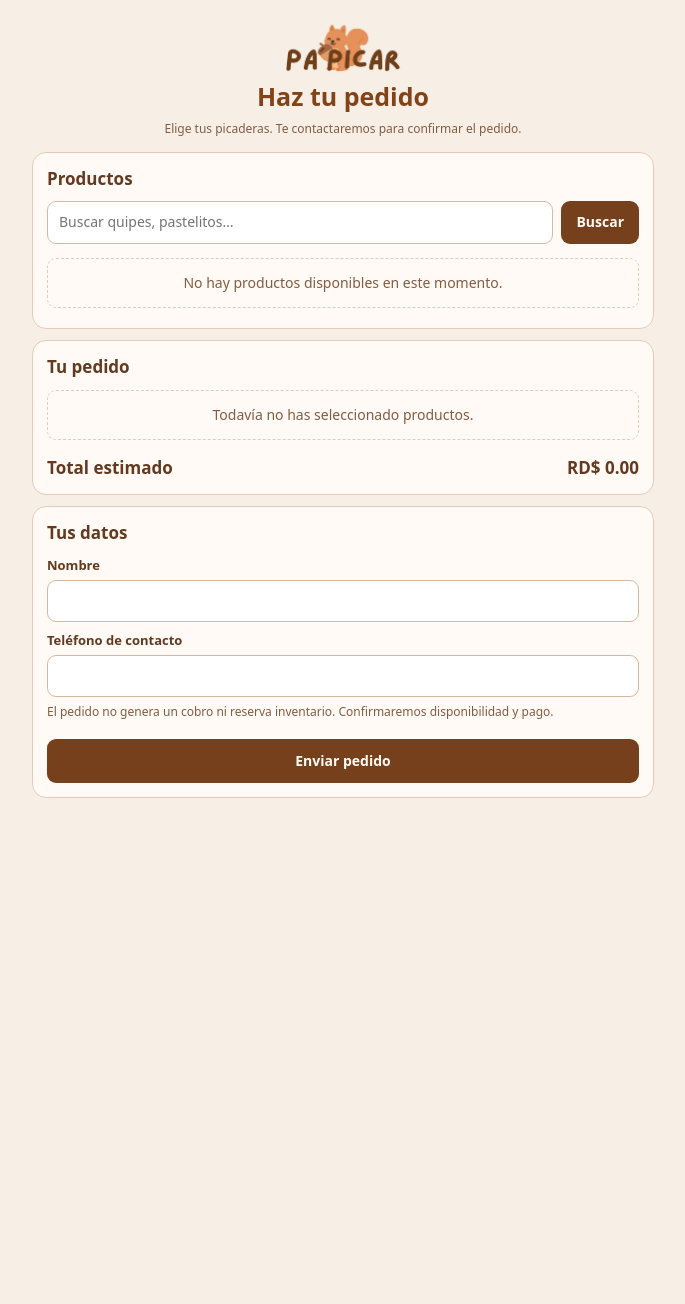
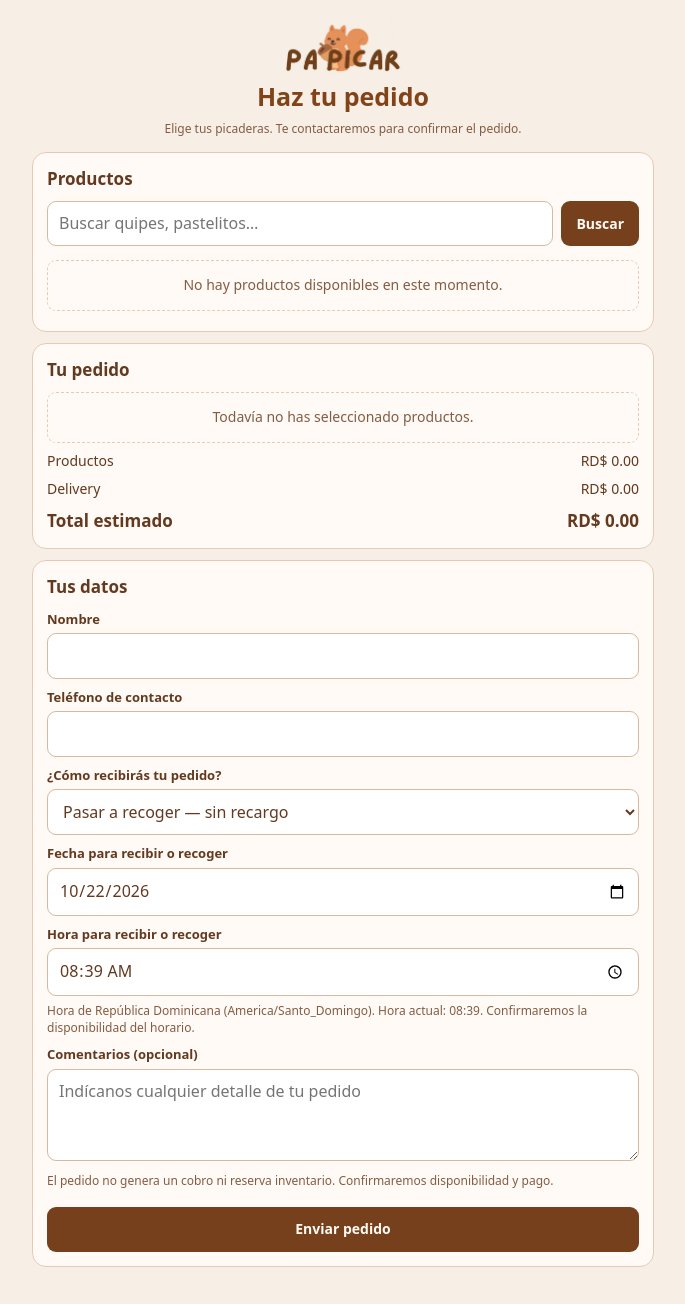
Before and after one commit to matiascorderoedwin-cmyk/Pa-picar, a Flask app: page /pedir in a window 1280 px wide. Shown: the whole page, without its empty margins (297-982 px from the left). Before the commit the page ends 798 px from the top, so only its background shows below. Run offline with Flask 3, Linux system fonts and the light colour scheme; data that the repository does not hold is empty; some libraries are stand-ins or nearby versions.

Commit message:
Add scheduled public orders, delivery fee and admin details for Preview

```diff
--- a/app.py
+++ b/app.py
@@ -8,6 +8,7 @@ from functools import wraps, lru_cache
 from datetime import timedelta
 from datetime import datetime
 from decimal import Decimal, InvalidOperation
+from pedidos_entrega import ahora_local, validar_entrega, formato_hora_rd
 
 import psycopg
 from psycopg.rows import dict_row
@@ -18,6 +19,7 @@ from werkzeug.security import check_password_hash, generate_password_hash
 load_dotenv()
 
 app = Flask(__name__)
+app.jinja_env.filters['hora_rd'] = formato_hora_rd
 # A stable secret is required for sessions on serverless deployments.
 if os.getenv("VERCEL") and not os.getenv("SECRET_KEY"):
     raise RuntimeError("SECRET_KEY must be configured in Vercel environment variables")
@@ -30,6 +32,9 @@ if os.getenv('COOKIE_SECURE', 'false').lower() == 'true':
 
 def conectar():
     """Open PostgreSQL connection, including Supabase's transaction pooler."""
+    # Preview must explicitly opt into an isolated database, never inherit production.
+    if os.getenv('VERCEL_ENV') == 'preview' and os.getenv('PREVIEW_DATABASE_ISOLATED') != 'true':
+        raise psycopg.OperationalError('Preview requiere una base de datos aislada.')
     host = os.getenv("DATABASE_HOST", "127.0.0.1")
     settings = dict(
         dbname=os.getenv("DATABASE_NAME", "base_de_pa-picar"),
@@ -513,6 +518,7 @@ def pedidos():
                 cursor.execute("""
                     SELECT p.id,p.cliente_nombre,p.cliente_telefono,p.total,p.estado,
                            p.creado_en,p.procesado_en,p.motivo_rechazo,p.venta_id,
+                           p.nota,p.modalidad,p.entrega_en,p.direccion_entrega,p.costo_delivery,
                            COALESCE(
                              json_agg(json_build_object('nombre',d.nombre_producto,
                                                        'cantidad',d.cantidad,
@@ -727,7 +733,7 @@ def pedidos_publicos():
             with conexion.cursor(row_factory=dict_row) as cursor:
                 cursor.execute('SELECT id,nombre,precio,cantidad FROM productos WHERE activo=TRUE AND cantidad>0 ORDER BY nombre,id')
                 productos=cursor.fetchall()
-        return render_template('pedir.html',productos=productos)
+        return render_template('pedir.html',productos=productos,ahora=ahora_local())
     except psycopg.Error:
         app.logger.exception('Error mostrando catálogo público')
         abort(503)
@@ -744,6 +750,7 @@ def enviar_pedido():
         flash('Revisa tu nombre y teléfono.', 'error')
         return redirect(url_for('pedidos_publicos'))
     try:
+        modalidad, nota, direccion, entrega, costo_delivery = validar_entrega(request.form)
         items=json.loads(request.form.get('items','[]'))
         if not isinstance(items,list) or not 1<=len(items)<=30:
             raise ValueError('Selecciona productos para el pedido.')
@@ -772,7 +779,11 @@ def enviar_pedido():
                     subtotal=producto['precio']*q
                     total+=subtotal
                     detalles.append((producto,q,subtotal))
-                cursor.execute('INSERT INTO pedidos(cliente_nombre,cliente_telefono,total,total_estimado,estado) VALUES (%s,%s,%s,%s,%s) RETURNING id', (nombre,telefono,total,total,'Pendiente'))
+                total += costo_delivery
+                cursor.execute('''INSERT INTO pedidos(cliente_nombre,cliente_telefono,total,total_estimado,estado,
+                                  nota,modalidad,entrega_en,direccion_entrega,costo_delivery)
+                                  VALUES (%s,%s,%s,%s,%s,%s,%s,%s,%s,%s) RETURNING id''',
+                               (nombre,telefono,total,total,'Pendiente',nota,modalidad,entrega,direccion,costo_delivery))
                 pedido_id=cursor.fetchone()['id']
                 for producto,q,subtotal in detalles:
                     cursor.execute('INSERT INTO pedido_detalles(pedido_id,producto_id,nombre_producto,cantidad,precio_unitario,subtotal) VALUES (%s,%s,%s,%s,%s,%s)',(pedido_id,producto['id'],producto['nombre'],q,producto['precio'],subtotal))
@@ -799,7 +810,7 @@ def procesar_pedido(pedido_id, accion):
     try:
         with conectar() as conexion:
             with conexion.cursor(row_factory=dict_row) as cursor:
-                cursor.execute('SELECT id,estado FROM pedidos WHERE id=%s FOR UPDATE', (pedido_id,))
+                cursor.execute('SELECT id,estado,costo_delivery FROM pedidos WHERE id=%s FOR UPDATE', (pedido_id,))
                 pedido=cursor.fetchone()
                 if pedido is None:
                     abort(404)
@@ -843,7 +854,8 @@ def procesar_pedido(pedido_id, accion):
                         if metodo not in ('Efectivo','Transferencia'):
                             raise ValueError('Selecciona un método de pago válido.')
                         total=sum((d['precio_unitario']*d['cantidad'] for d in detalles),Decimal('0'))
-                        cursor.execute('INSERT INTO ventas(metodo_pago,total) VALUES (%s,%s) RETURNING id',(metodo,total))
+                        total += pedido['costo_delivery']
+                        cursor.execute('INSERT INTO ventas(metodo_pago,total,costo_delivery) VALUES (%s,%s,%s) RETURNING id',(metodo,total,pedido['costo_delivery']))
                         venta_id=cursor.fetchone()['id']
                         for d in detalles:
                             subtotal=d['precio_unitario']*d['cantidad']
--- a/requirements.txt
+++ b/requirements.txt
@@ -2,3 +2,4 @@ Flask>=3.1,<4
 psycopg[binary]>=3.2,<4
 python-dotenv>=1.0,<2
 Pillow>=11,<13
+tzdata==2026.5
--- a/templates/pedir.html
+++ b/templates/pedir.html
@@ -17,7 +17,9 @@
     .subtitulo, .ayuda { color: #835c43; font-size: 12px; }
     .card { background: #fffaf5; border: 1px solid #e5cbb7; border-radius: 14px; padding: 14px; margin-bottom: 11px; }
     label { display: block; font-size: 13px; font-weight: 650; margin: 9px 0 5px; }
-    input { width: 100%; min-width: 0; border: 1px solid #d8b99e; background: white; color: #63391f; padding: 10px 11px; border-radius: 9px; font: inherit; }
+    input, select, textarea { width: 100%; min-width: 0; border: 1px solid #d8b99e; background: white; color: #63391f; padding: 10px 11px; border-radius: 9px; font: inherit; font-size: 16px; }
+    .numero { width: 65px; padding: 6px; }
+    .desglose { display: flex; justify-content: space-between; margin-top: 8px; }
     input:focus-visible, button:focus-visible { outline: 3px solid #e7a66d; outline-offset: 2px; }
     button { border: 0; border-radius: 9px; background: #77401d; color: #fffaf4; font: inherit; font-weight: 700; cursor: pointer; }
     button:disabled { opacity: .65; cursor: wait; }
@@ -99,7 +101,9 @@
         <div id="carrito">
           <p class="vacio">Todavía no has seleccionado productos.</p>
         </div>
-        <div class="total"><span>Total estimado</span><span id="total">RD$ 0.00</span></div>
+        <div class="desglose"><span>Productos</span><span id="subtotal-productos">RD$ 0.00</span></div>
+        <div class="desglose"><span>Delivery</span><span id="costo-delivery">RD$ 0.00</span></div>
+        <div class="total" aria-live="polite"><span>Total estimado</span><span id="total">RD$ 0.00</span></div>
       </section>
       <section class="card" aria-labelledby="titulo-cliente">
         <h2 id="titulo-cliente">Tus datos</h2>
@@ -107,6 +111,22 @@
         <input id="nombre" name="nombre" required minlength="2" maxlength="100" autocomplete="name">
         <label for="telefono">Teléfono de contacto</label>
         <input id="telefono" name="telefono" type="tel" required minlength="7" maxlength="30" autocomplete="tel">
+        <label for="modalidad">¿Cómo recibirás tu pedido?</label>
+        <select id="modalidad" name="modalidad" required>
+          <option value="recoger">Pasar a recoger — sin recargo</option>
+          <option value="delivery">Delivery — RD$ 100 adicionales</option>
+        </select>
+        <div id="direccion-campo" hidden>
+          <label for="direccion-entrega">Dirección de entrega</label>
+          <textarea id="direccion-entrega" name="direccion_entrega" minlength="5" maxlength="300" autocomplete="street-address" rows="2"></textarea>
+        </div>
+        <label for="fecha-entrega">Fecha para recibir o recoger</label>
+        <input id="fecha-entrega" name="fecha_entrega" type="date" required min="{{ ahora.strftime('%Y-%m-%d') }}" value="{{ ahora.strftime('%Y-%m-%d') }}">
+        <label for="hora-entrega">Hora para recibir o recoger</label>
+        <input id="hora-entrega" name="hora_entrega" type="time" required value="{{ ahora.strftime('%H:%M') }}">
+        <p class="ayuda">Hora de República Dominicana (America/Santo_Domingo). Hora actual: <span id="hora-actual"></span>. Confirmaremos la disponibilidad del horario.</p>
+        <label for="nota">Comentarios (opcional)</label>
+        <textarea id="nota" name="nota" maxlength="500" rows="3" placeholder="Indícanos cualquier detalle de tu pedido"></textarea>
         <p class="ayuda">El pedido no genera un cobro ni reserva inventario. Confirmaremos disponibilidad y pago.</p>
         <button id="enviar" type="submit" class="enviar">Enviar pedido</button>
       </section>
@@ -119,11 +139,34 @@
       const lista = document.getElementById('carrito');
       const form = document.getElementById('form-pedido');
       const busqueda = document.getElementById('busqueda');
+      const modalidad = document.getElementById('modalidad');
+      const fecha = document.getElementById('fecha-entrega');
+      const hora = document.getElementById('hora-entrega');
+      const relojInicio = performance.now();
+      const servidorInicio = {{ (ahora.timestamp() * 1000)|int }};
+      const reloj = new Intl.DateTimeFormat('en-CA', {timeZone: 'America/Santo_Domingo', year: 'numeric', month: '2-digit', day: '2-digit', hour: '2-digit', minute: '2-digit', hourCycle: 'h23'});
+      function actualizarReloj() {
+        const partes = Object.fromEntries(reloj.formatToParts(new Date(servidorInicio + performance.now() - relojInicio)).map(p => [p.type, p.value]));
+        const hoy = `${partes.year}-${partes.month}-${partes.day}`;
+        const actual = `${partes.hour}:${partes.minute}`;
+        fecha.min = hoy;
+        hora.min = fecha.value === hoy ? actual : '';
+        document.getElementById('hora-actual').textContent = actual;
+      }
+      actualizarReloj();
+      setInterval(actualizarReloj, 15000);
+      fecha.addEventListener('change', actualizarReloj);
+      modalidad.addEventListener('change', () => {
+        const delivery = modalidad.value === 'delivery';
+        document.getElementById('direccion-campo').hidden = !delivery;
+        document.getElementById('direccion-entrega').required = delivery;
+        document.getElementById('direccion-entrega').disabled = !delivery;
+        pintarCarrito();
+      });
       const moneda = valor => 'RD$ ' + valor.toLocaleString('es-DO', {minimumFractionDigits: 2, maximumFractionDigits: 2});
 
       function pintarCarrito() {
         lista.replaceChildren();
-        let total = 0;
         if (!carrito.size) {
           const mensaje = document.createElement('p');
           mensaje.className = 'vacio';
@@ -131,7 +174,6 @@
           lista.append(mensaje);
         }
         for (const item of carrito.values()) {
-          total += item.cantidad * item.precio;
           const fila = document.createElement('div');
           fila.className = 'linea-carrito';
           const detalle = document.createElement('div');
@@ -163,16 +205,41 @@
             if (cambio > 0 && item.cantidad >= item.max) boton.disabled = true;
             controles.append(boton);
             if (cambio < 0) {
-              const cuenta = document.createElement('span');
+              const cuenta = document.createElement('input');
+              cuenta.type = 'number';
+              cuenta.inputMode = 'numeric';
+              cuenta.min = '1';
+              cuenta.max = String(item.max);
+              cuenta.step = '1';
+              cuenta.required = true;
+              cuenta.setAttribute('aria-label', 'Cantidad de ' + item.nombre);
               cuenta.className = 'numero';
-              cuenta.textContent = String(item.cantidad);
+              cuenta.value = String(item.cantidad);
+              cuenta.addEventListener('input', () => {
+                if (!cuenta.validity.valid) return;
+                item.cantidad = Number(cuenta.value);
+                subtotal.textContent = moneda(item.precio * item.cantidad);
+                actualizarTotal();
+              });
+              cuenta.addEventListener('change', () => {
+                if (cuenta.validity.valid) pintarCarrito();
+                else cuenta.reportValidity();
+              });
               controles.append(cuenta);
             }
           }
           fila.append(detalle, controles);
           lista.append(fila);
         }
-        document.getElementById('total').textContent = moneda(total);
+        actualizarTotal();
+      }
+
+      function actualizarTotal() {
+        const subtotal = [...carrito.values()].reduce((s, i) => s + i.precio * i.cantidad, 0);
+        const recargo = modalidad.value === 'delivery' ? 100 : 0;
+        document.getElementById('subtotal-productos').textContent = moneda(subtotal);
+        document.getElementById('costo-delivery').textContent = moneda(recargo);
+        document.getElementById('total').textContent = moneda(subtotal + recargo);
       }
 
       for (const producto of productos) {
@@ -223,6 +290,11 @@
       });
 
       form.addEventListener('submit', evento => {
+        actualizarReloj();
+        if (!form.reportValidity()) {
+          evento.preventDefault();
+          return;
+        }
         if (carrito.size === 0) {
           evento.preventDefault();
           alert('Agrega al menos un producto antes de enviar el pedido.');
--- a/templates/recibo.html
+++ b/templates/recibo.html
@@ -1,7 +1,7 @@
 <!doctype html><html lang="es"><head><meta charset="utf-8"><meta name="viewport" content="width=device-width,initial-scale=1"><title>Recibo {{venta.id}} · Pa Picar</title><style>body{font:16px Arial;max-width:520px;margin:35px auto;padding:18px;color:#183427}h1{text-align:center}table{width:100%;border-collapse:collapse}td,th{padding:9px;border-bottom:1px solid #ddd;text-align:left}a,button{margin:10px;padding:10px} @media print{.no-print{display:none}}</style>
 <link rel="stylesheet" href="{{ url_for('static', filename='pa-picar-marca.css') }}">
 {% include '_pwa_head.html' %}
-</head><body><div class="encabezado-picar"><img src="{{ url_for('static', filename='logo-pa-picar.png') }}" alt="Pa Picar"><p>Gracias por preferirnos</p></div><p>Recibo de venta #{{venta.id}} {% if venta.estado == 'Anulada' %}<strong style="color:#b43d28">— ANULADA</strong>{% endif %}</p><p>Fecha: {{venta.fecha.strftime('%d/%m/%Y %H:%M')}}<br>Pago: {{venta.metodo_pago}}</p><table><thead><tr><th>Producto</th><th>Unid.</th><th>Subtotal</th></tr></thead><tbody>{% for d in detalles %}<tr><td>{{d.nombre_producto}}<br><small>RD$ {{"%.2f"|format(d.precio_unitario)}} c/u</small></td><td>{{d.cantidad}}</td><td>RD$ {{"%.2f"|format(d.subtotal)}}</td></tr>{% endfor %}</tbody></table><h2>Total: RD$ {{"%.2f"|format(venta.total)}}</h2><p>Gracias por tu compra.</p><div class="no-print"><button onclick="window.print()">Imprimir / Guardar PDF</button><a href="{{url_for('facturar')}}">Nueva venta</a><a href="{{url_for('listado_ventas')}}">Historial</a></div><small>Recibo interno de prueba. No es comprobante fiscal autorizado por DGII.</small><form class="salir-flotante no-print" method="post" action="{{ url_for('logout') }}"><input type="hidden" name="csrf" value="{{ csrf_token() }}"><button type="submit" aria-label="Cerrar sesión">Salir</button></form><style>
+</head><body><div class="encabezado-picar"><img src="{{ url_for('static', filename='logo-pa-picar.png') }}" alt="Pa Picar"><p>Gracias por preferirnos</p></div><p>Recibo de venta #{{venta.id}} {% if venta.estado == 'Anulada' %}<strong style="color:#b43d28">— ANULADA</strong>{% endif %}</p><p>Fecha: {{venta.fecha.strftime('%d/%m/%Y %H:%M')}}<br>Pago: {{venta.metodo_pago}}</p><table><thead><tr><th>Producto</th><th>Unid.</th><th>Subtotal</th></tr></thead><tbody>{% for d in detalles %}<tr><td>{{d.nombre_producto}}<br><small>RD$ {{"%.2f"|format(d.precio_unitario)}} c/u</small></td><td>{{d.cantidad}}</td><td>RD$ {{"%.2f"|format(d.subtotal)}}</td></tr>{% endfor %}</tbody></table>{% if venta.costo_delivery %}<p>Delivery: RD$ {{"%.2f"|format(venta.costo_delivery)}}</p>{% endif %}<h2>Total: RD$ {{"%.2f"|format(venta.total)}}</h2><p>Gracias por tu compra.</p><div class="no-print"><button onclick="window.print()">Imprimir / Guardar PDF</button><a href="{{url_for('facturar')}}">Nueva venta</a><a href="{{url_for('listado_ventas')}}">Historial</a></div><small>Recibo interno de prueba. No es comprobante fiscal autorizado por DGII.</small><form class="salir-flotante no-print" method="post" action="{{ url_for('logout') }}"><input type="hidden" name="csrf" value="{{ csrf_token() }}"><button type="submit" aria-label="Cerrar sesión">Salir</button></form><style>
 .salir-flotante{position:fixed;right:14px;bottom:14px;z-index:99;margin:0}
 .salir-flotante button{width:auto!important;min-width:72px;padding:9px 17px!important;border-radius:999px!important;background:#77401d!important;color:#fffaf4!important;border:1px solid #e6d2bf!important;box-shadow:0 5px 18px #4d2b1933;font-size:13px;line-height:1.2;font-weight:650;cursor:pointer}
 .salir-flotante button:hover{background:#995523!important}
```
Also changed, not shown: PREVIEW.md (added, +31 -0 lines), pedidos_entrega.py (added, +42 -0 lines), templates/pedidos.html (+7 -2 lines), tests/test_pedidos.py (added, +138 -0 lines), supabase/migrations/20261022123358_pedidos_entrega.sql (added), 1 other file.
